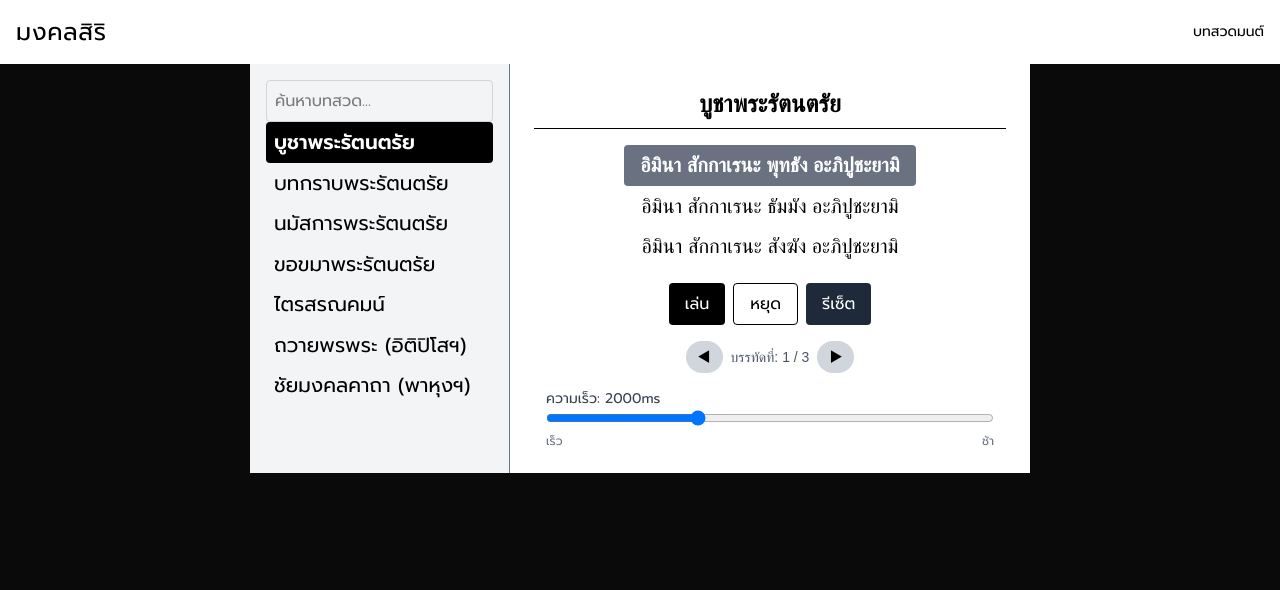
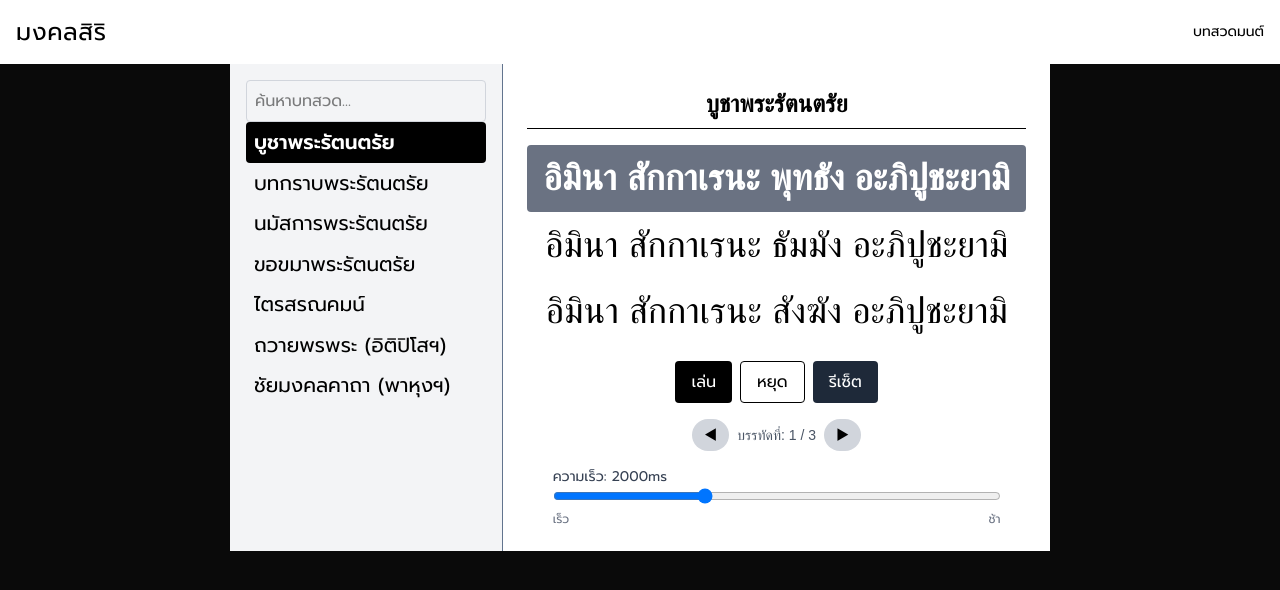
Before and after one commit to humpbackwhalee/mongkhonsiri, a Next.js app: page /prayer in a window 1280 px wide. Shown: the top 590 px of the page. Built offline with nearby package versions, Linux system fonts and the light colour scheme; a web font is replaced by a local one.

Commit message:
update prayer text size

```diff
--- a/src/app/prayer/page.tsx
+++ b/src/app/prayer/page.tsx
@@ -183,7 +183,7 @@ export default function PrayerLyricsLoop() {
             <p
               key={index}
               ref={index === currentLineIndex ? currentLineRef : null}
-              className={`text-xl leading-relaxed text-center py-1 px-4 w-fit transition-all duration-200 ${index === currentLineIndex ? 'bg-gray-500 text-white font-semibold rounded' : 'text-black'
+              className={`text-4xl leading-relaxed text-center py-1 px-4 w-fit transition-all duration-200 ${index === currentLineIndex ? 'bg-gray-500 text-white font-semibold rounded' : 'text-black'
                 }`}
             >
               {line}
```
